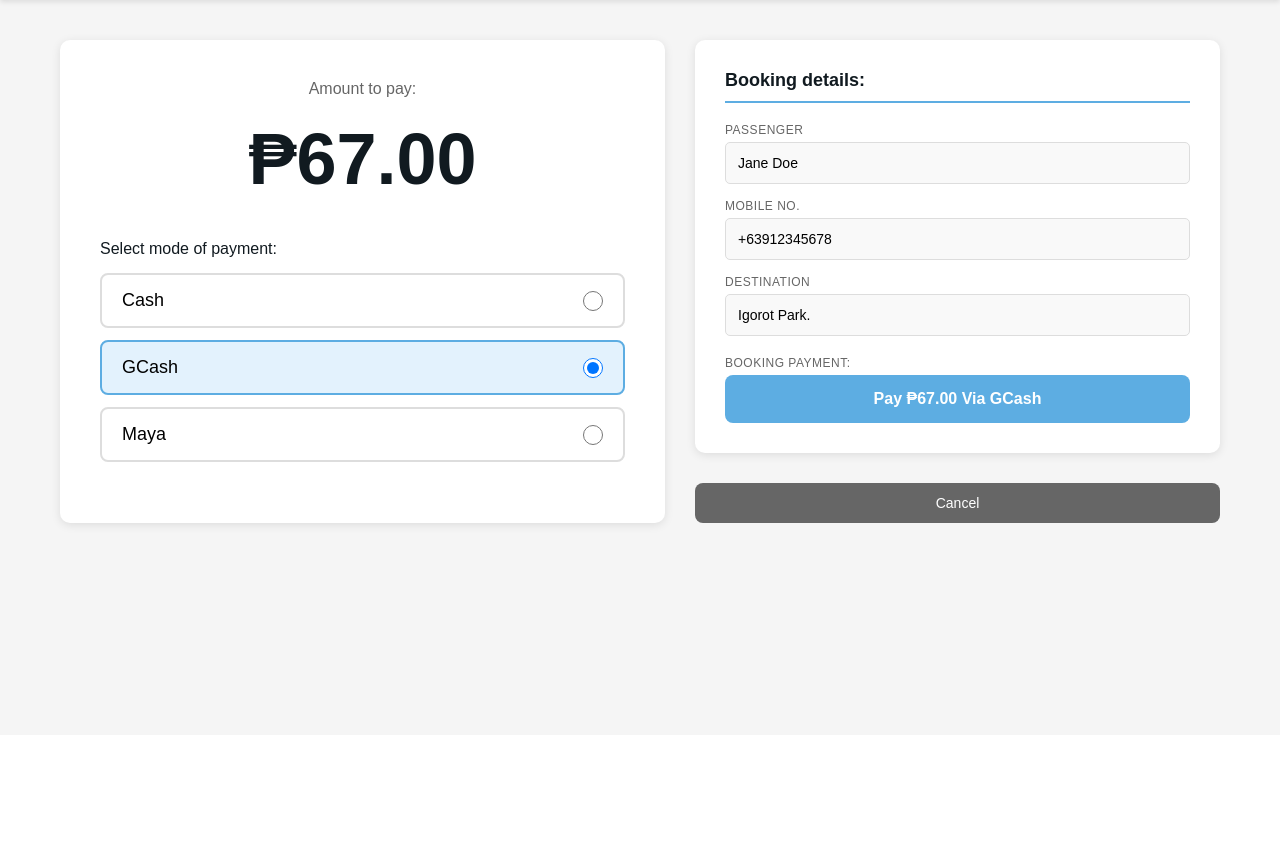
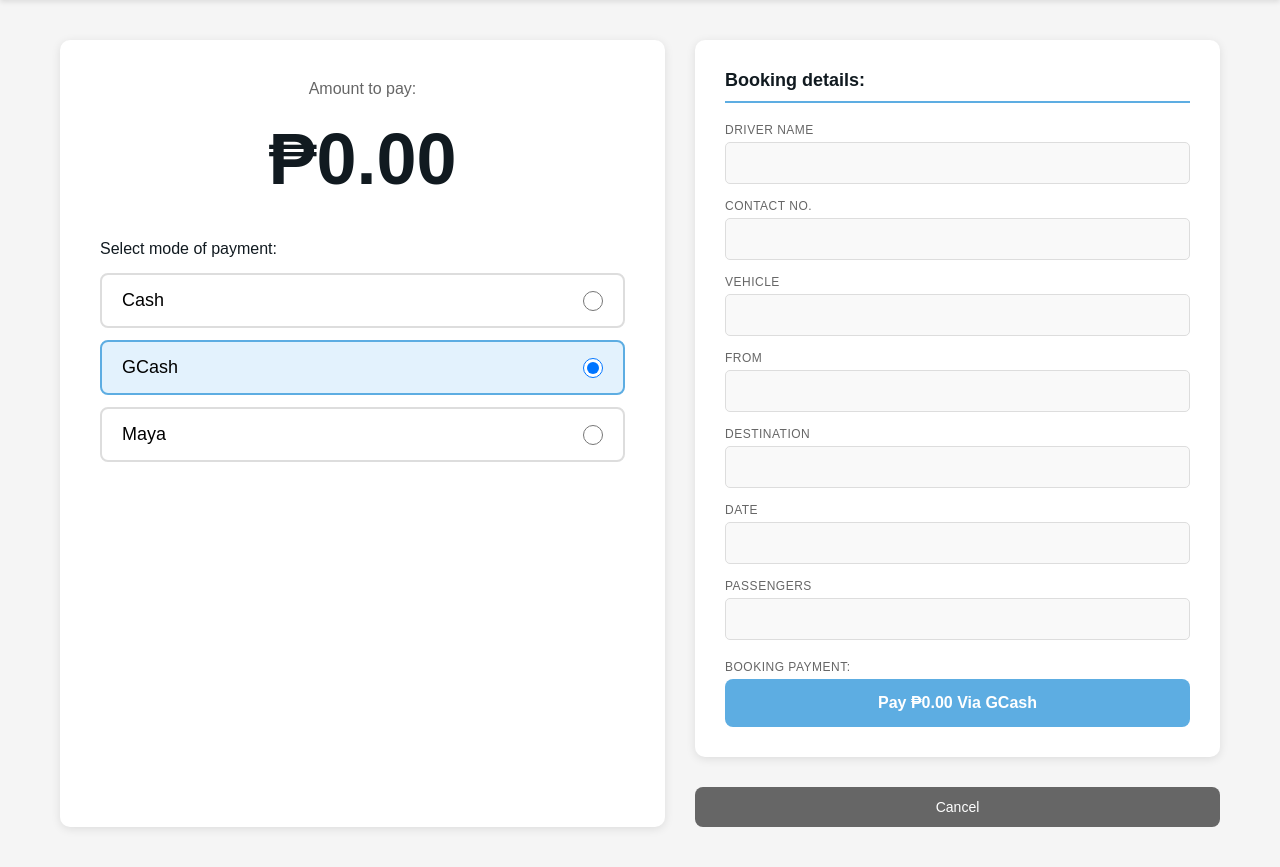
Before and after one commit to alex-misagal/NEXUS-mid, a PHP site: page /Payment.html in a window 1280 px wide. Shown: the part 65-932 px from the top of the page. Before the commit the page ends 596 px from the top, so only its background shows below. Run offline with PHP 8.4, Linux system fonts and the light colour scheme.

Commit message:
connected the book to the payment

```diff
--- a/RideKadaApps/Payment.html
+++ b/RideKadaApps/Payment.html
@@ -397,7 +397,7 @@
     <div class="payment-left">
       <div class="amount-section">
         <div class="amount-label">Amount to pay:</div>
-        <div class="amount-display" id="amountDisplay">₱67.00</div>
+        <div class="amount-display" id="amountDisplay">₱0.00</div>
       </div>
 
       <div class="payment-method-section">
@@ -426,24 +426,44 @@
         <h3>Booking details:</h3>
 
         <div class="detail-group">
-          <div class="detail-label">Passenger</div>
-          <input type="text" class="detail-input" id="passengerName" value="Jane Doe" readonly>
+          <div class="detail-label">Driver Name</div>
+          <input type="text" class="detail-input" id="driverName" readonly>
         </div>
 
         <div class="detail-group">
-          <div class="detail-label">Mobile No.</div>
-          <input type="text" class="detail-input" id="mobileNo" value="+63912345678" readonly>
+          <div class="detail-label">Contact No.</div>
+          <input type="text" class="detail-input" id="driverPhone" readonly>
+        </div>
+
+        <div class="detail-group">
+          <div class="detail-label">Vehicle</div>
+          <input type="text" class="detail-input" id="vehicle" readonly>
+        </div>
+
+        <div class="detail-group">
+          <div class="detail-label">From</div>
+          <input type="text" class="detail-input" id="fromLocation" readonly>
         </div>
 
         <div class="detail-group">
           <div class="detail-label">Destination</div>
-          <input type="text" class="detail-input" id="destination" value="Igorot Park." readonly>
+          <input type="text" class="detail-input" id="destination" readonly>
+        </div>
+
+        <div class="detail-group">
+          <div class="detail-label">Date</div>
+          <input type="text" class="detail-input" id="rideDate" readonly>
+        </div>
+
+        <div class="detail-group">
+          <div class="detail-label">Passengers</div>
+          <input type="text" class="detail-input" id="passengers" readonly>
         </div>
 
         <div class="payment-btn-section">
           <div class="detail-label">Booking Payment:</div>
           <button class="pay-btn" id="payBtn" onclick="processPayment()">
-            Pay ₱67.00 Via GCash
+            Pay ₱0.00 Via GCash
           </button>
         </div>
       </div>
@@ -477,17 +497,64 @@
 
   <script>
     let selectedPaymentMethod = 'GCash';
-    const amount = 67.00;
+    let bookingData = {};
 
-    // Get URL parameters (for integration with search results)
+    // Get URL parameters
     const urlParams = new URLSearchParams(window.location.search);
-    const driverId = urlParams.get('driverId');
-    const fare = urlParams.get('fare');
 
-    if (fare) {
-      document.getElementById('amountDisplay').textContent = `₱${parseFloat(fare).toFixed(2)}`;
+    // Extract booking data from URL
+    bookingData = {
+      driverId: urlParams.get('driverId'),
+      driverName: urlParams.get('driverName'),
+      driverPhone: urlParams.get('driverPhone'),
+      driverEmail: urlParams.get('driverEmail'),
+      vehicle: urlParams.get('vehicle'),
+      plateNumber: urlParams.get('plateNumber'),
+      from: urlParams.get('from'),
+      to: urlParams.get('to'),
+      date: urlParams.get('date'),
+      passengers: urlParams.get('passengers'),
+      fare: urlParams.get('fare'),
+      availableSeats: urlParams.get('availableSeats'),
+      totalSeats: urlParams.get('totalSeats')
+    };
+
+    // Populate fields with booking data
+    window.onload = function() {
+      if (bookingData.fare) {
+        document.getElementById('amountDisplay').textContent = `₱${parseFloat(bookingData.fare).toFixed(2)}`;
+      }
+
+      if (bookingData.driverName) {
+        document.getElementById('driverName').value = bookingData.driverName;
+      }
+
+      if (bookingData.driverPhone) {
+        document.getElementById('driverPhone').value = bookingData.driverPhone;
+      }
+
+      if (bookingData.vehicle) {
+        document.getElementById('vehicle').value = bookingData.vehicle + ' (' + bookingData.plateNumber + ')';
+      }
+
+      if (bookingData.from) {
+        document.getElementById('fromLocation').value = bookingData.from;
+      }
+
+      if (bookingData.to) {
+        document.getElementById('destination').value = bookingData.to;
+      }
+
+      if (bookingData.date) {
+        document.getElementById('rideDate').value = bookingData.date;
+      }
+
+      if (bookingData.passengers) {
+        document.getElementById('passengers').value = bookingData.passengers + ' passenger(s)';
+      }
+
       updatePayButton();
-    }
+    };
 
     function selectPayment(method, element) {
       // Remove selected class from all options
@@ -519,7 +586,7 @@
 
     function confirmCancel() {
       closeCancelModal();
-      // Redirect back to search results or home
+      // Redirect back to home
       window.location.href = 'home.html';
     }
 
@@ -531,11 +598,12 @@
       // Simulate payment processing
       setTimeout(() => {
         // In a real implementation, you would:
-        // 1. Create a booking record
+        // 1. Create a booking record in the database
         // 2. Create a payment record
         // 3. Update driver availability
+        // 4. Send confirmation email/SMS
 
-        // Show success modal
+        // For now, we'll just show the success modal
         document.getElementById('successModal').style.display = 'flex';
       }, 1500);
     }
```
Also changed, not shown: RideKadaApps/php/driver_search.php (+34 -5 lines).
